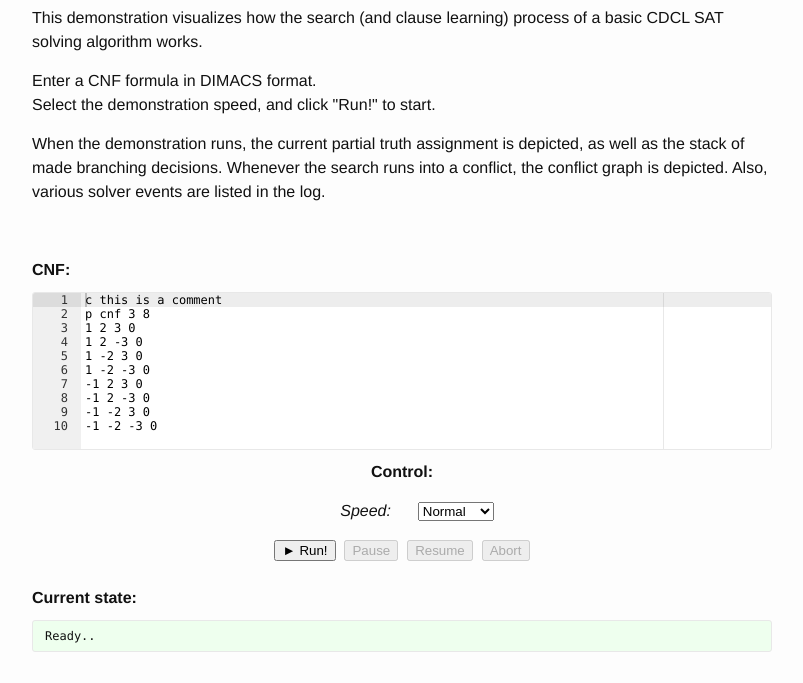
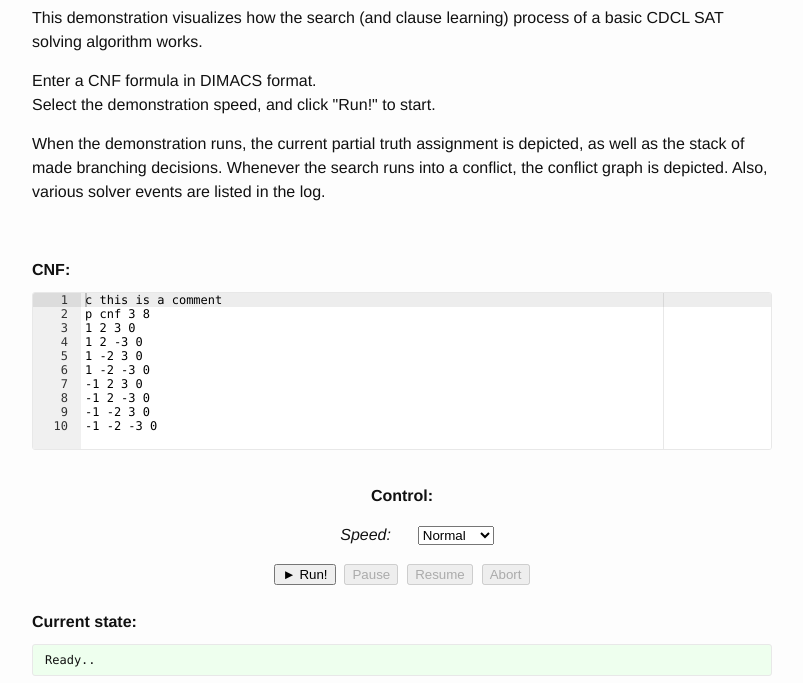
Before and after one commit to rdehaan/tinysatviz-example, a plain HTML site: page index.html in a window 1280 px wide. Shown: the part 96-779 px from the top of the page, without its empty margins (238-1041 px from the left). Drawn offline with Linux system fonts and the light colour scheme; a script that the page names is missing.

Commit message:
Small html fix

```diff
--- a/index.html
+++ b/index.html
@@ -65,6 +65,8 @@ p cnf 3 8
 
           </div>
           <div class="center">
+
+            <div>&nbsp;</div>
 
             <p>
               <b>Control:</b>
```
